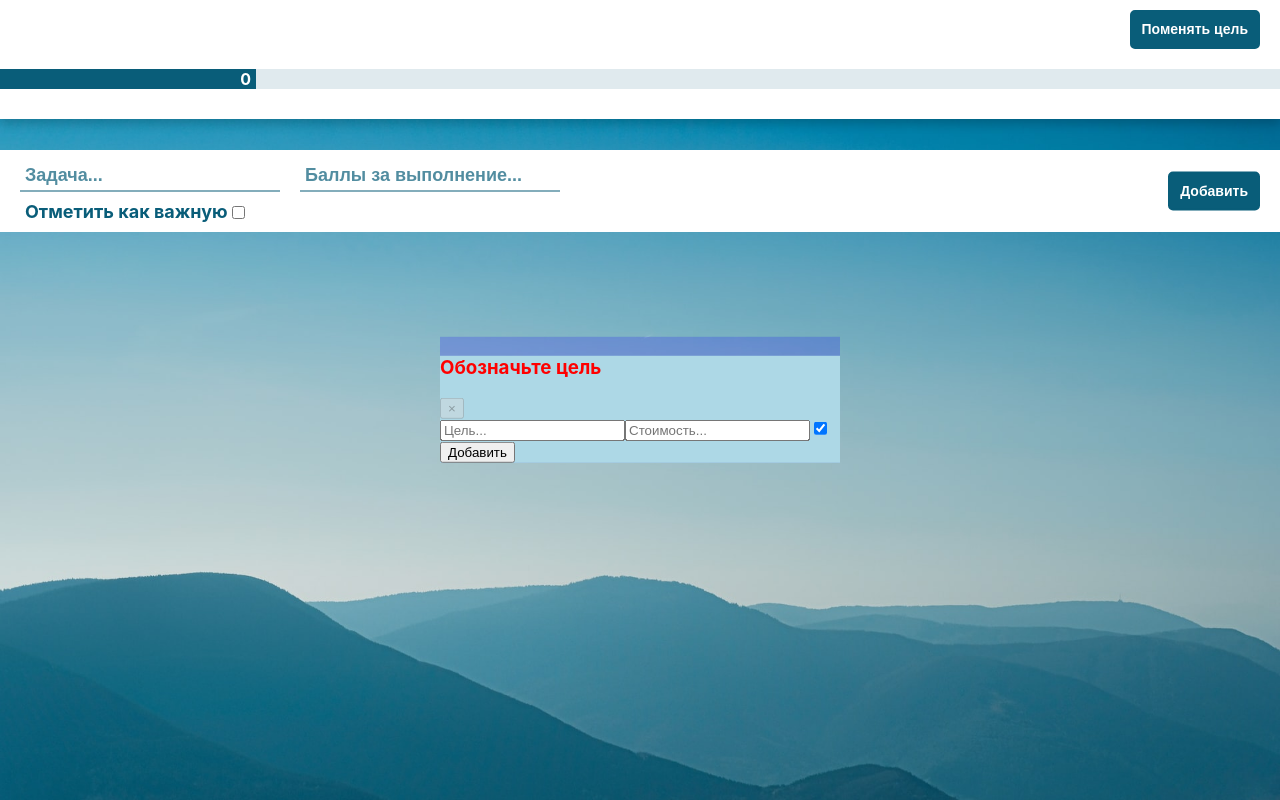
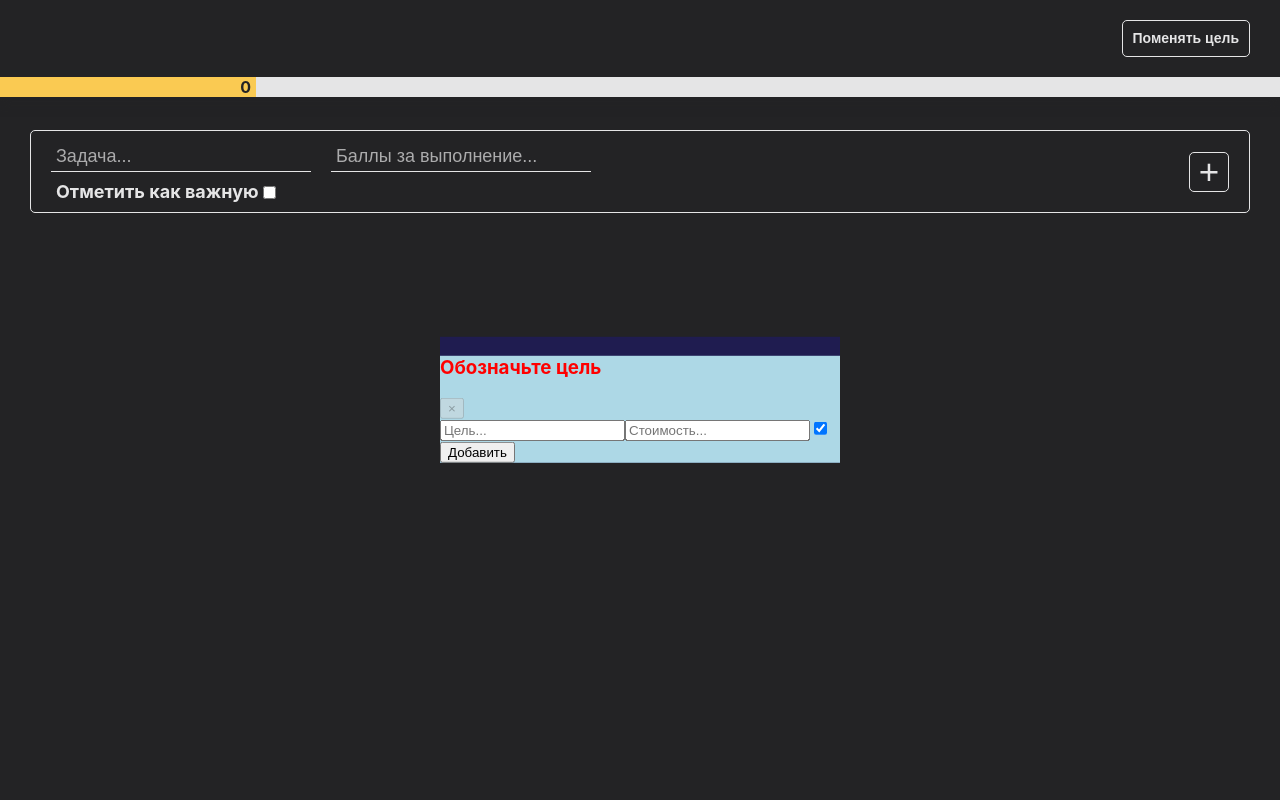
Before and after one commit to DarlingMila/to-dos, a React (Create React App) app: page / in a window 1280 px wide. Built offline with nearby package versions, Linux system fonts and the light colour scheme.

Commit message:
change all the styles

```diff
--- a/src/App.css
+++ b/src/App.css
@@ -1,35 +1,31 @@
 .app {
   min-height: 100vh;
 
-  background-image: url("./images/jan-baborak-n9dTKxMjheE-unsplash.jpg");
+  background-color: hsl(240, 3%, 14%);
+
+  /* background-image: url("./images/jan-baborak-n9dTKxMjheE-unsplash.jpg");
   background-repeat: no-repeat;
   background-attachment: fixed;
   background-position:center;
   background-size: cover;
-  background-clip: border-box;
+  background-clip: border-box; */
 
   padding: 0;
   margin: 0;
 
-  /* цвета */
-  --dark-blue-color: rgba(9, 93, 121, 1);
-  --see-through-dark-blue-color: rgba(9, 93, 121, 0.5);
-  /* --light-blue-color: rgba(14, 145, 184, 1); */
-  --light-grey-color: rgb(224, 234, 238, 1);
-  --white-color: rgba(255, 255, 255, 1);
-
-  --see-through-white-color: rgba(255, 255, 255, 0.5);
-  --see-through-light-grey-color: rgba(224, 234, 238, 0.5);
-
-  --black-color: rgba(0, 0, 0, 1);
-  --see-through-black-color: rgba(0, 0, 0, 0.2);
-
-
   /* NEW SET */
   --side-margin: 30px;
 
+  --primary-color: hsl(240, 3%, 14%);
+  --on-primary-color: hsl(240, 3%, 90%);
+
+  --secondary-color: hsl(240, 3%, 90%);
+  --on-secondary-color: hsl(240, 3%, 14%);
+
+  --accent-color: hsl(43, 94%, 65%);;
+  --on-accent-color: hsl(240, 3%, 14%);;
 }
 
 .app_wrapper {
-  padding-top: 150px;
+  padding-top: 130px;
 }
--- a/src/components/Form/Form.css
+++ b/src/components/Form/Form.css
@@ -1,15 +1,16 @@
 .formSection{
-  width: 100%;
+  position: relative;
+
+  width: calc(100% - 2 * var(--side-margin));
   margin: 0 auto;
-  background-color: var(--white-color);
+  padding: 10px 20px;
 
-  padding: 10px 20px;
   box-sizing: border-box;
-  position: relative;
-}
+  border: 1px solid var(--on-primary-color);
+  border-radius: 5px;
 
-.formSection form {
-
+  background-color: var(--primary-color);
+  color: var(--on-primary-color);
 }
 
 .form_inputWrapper {
@@ -19,73 +20,92 @@
 .form_inputWrapper input {
   width: 250px;
   height: 20px;
+  margin-right: 20px;
   padding: 5px;
+
   border: none;
-  border-bottom: 2px solid var(--see-through-dark-blue-color);
-  color: var(--dark-blue-color);
+  border-bottom: 1px solid var(--secondary-color);
+
   background-color: transparent;
-  margin-right: 20px;
+
   font-size: 18px;
+  font-weight: bold;
+  color: inherit;
+
   transition: all 0.2s ease-in;
-  font-weight: bold;
 }
 
 .form_inputWrapper input::placeholder { /* Chrome, Firefox, Opera, Safari 10.1+ */
-  color: var(--dark-blue-color);
+  font-weight: normal;
+  color: inherit;
   opacity: 0.7; /* Firefox */
 }
 
 .form_inputWrapper input:-ms-input-placeholder { /* Internet Explorer 10-11 */
-  color: var(--dark-blue-color);
+  font-weight: normal;
+  color: inherit;
   opacity: 0.7;
 }
 
 .form_inputWrapper input::-ms-input-placeholder { /* Microsoft Edge */
-  color: var(--dark-blue-color);
+  font-weight: normal;
+  color: inherit;
   opacity: 0.7;
 }
 
 .form_inputWrapper input:focus {
   outline: none;
-  border-bottom-color: var(--dark-blue-color);
+  border-bottom-color: var(--accent-color);
+  color: var(--accent-color);
 }
 
 .form_checkboxWrapper label {
+  padding-left: 5px;
   font-size: 18px;
   font-weight: bold;
   line-height: 18px;
-  color: var(--dark-blue-color);
-  padding-left: 5px;
+  color: inherit;
 }
 
 .form_checkboxWrapper input {
  vertical-align: text-bottom;
 }
 
-.formSection form button {
+.form__submitBtn {
  position: absolute;
  top: 50%;
  right: 20px;
+
+ width: 40px;
+ height: 40px;
+
+ margin: 0;
+ padding: 0;
+
+ background-color: var(--primary-color);
+ border: 1px solid var(--on-primary-color);
+ border-radius: 5px;
+
  transform: translateY(-50%);
- transform-origin: center;
 
- border-radius: 5px;
- line-height: 15px;
- font-size: 14px;
- font-weight: bold;
-
- padding: 10px;
- color: var(--white-color);
- background-color: var(--dark-blue-color);
- border: 2px solid var(--dark-blue-color);
+ font-size: 35px;
+ line-height: 35px;
+ text-align: center;
+ color: var(--on-primary-color);
 
  cursor: pointer;
  transition: all 0.2s ease-in;
+ transform-origin: center;
 }
 
-.formSection form button:hover  {
-  background-color: var(--light-grey-color);
-  color: var(--dark-blue-color);
-  border: 2px solid var(--dark-blue-color);
+.form__submitBtn::after {
+  content: "\002B";
+}
+
+.form__submitBtn:hover  {
   animation: none;
+
+  border-color: var(--accent-color);
+  background-color: var(--on-accent-color);
+  color: var(--accent-color);
 }
--- a/src/components/Form/Form.js
+++ b/src/components/Form/Form.js
@@ -67,7 +67,7 @@ function Form ({ addTask }) {
           />
         </div>
 
-        <button type="submit">Добавить</button>
+        <button className="form__submitBtn" type="submit"></button>
       </form>
     </section>
   );
--- a/src/components/Goal/Goal.css
+++ b/src/components/Goal/Goal.css
@@ -5,100 +5,107 @@
   to {
     background-color: var(--see-through-dark-blue-color);
   }
-
 }
 
 
 .goal {
-  background-color: var(--white-color);
-  width: 100%;
-
-  padding-bottom: 20px;
-
   position: fixed;
-  margin: auto;
   left: 0;
   right: 0;
 
+  width: 100%;
+
+  margin: auto;
+
+  background-color: var(--primary-color);
+  box-shadow: 0 5px 10px var(--primary-color);
+
+  color: var(--on-primary-color);
+
   z-index: 10;
-
-  box-shadow: 0 5px 10px var(--see-through-black-color);
-
 }
 
-.wrapper {
+.goal__wrapper {
   display: flex;
   justify-content: space-between;
   align-items: center;
-  padding: 10px 20px;
+  margin: 0 var(--side-margin);
+  padding: 20px 0;
 }
 
-.goal h1 {
+.goal__title {
   margin: 0;
   font-size: 30px;
-  color: var(--dark-blue-color);
-  text-shadow: 1px 1px 2px var(--white-color);
+  line-height: 30px;
+  color: inherit;
 }
 
-.goal_achieved h1 {
-  color: var(--see-through-dark-blue-color);
+.goal_achieved .goal__title {
+  color: var(--accent-color);
   text-shadow: none;
   text-decoration: line-through;
 }
 
-.goal button {
+.goal__btn {
+  padding: 10px;
+
+  background-color: var(--primary-color);
+  border: 1px solid var(--on-primary-color);
   border-radius: 5px;
+
   line-height: 15px;
   font-size: 14px;
   font-weight: bold;
 
- padding: 10px;
- color: var(--white-color);
- background-color: var(--dark-blue-color);
- border: 2px solid var(--dark-blue-color);
+  color: var(--on-primary-color);
 
   cursor: pointer;
   transition: all 0.2s ease-in;
 }
 
-.goal button:hover,
-.goal_achieved button:hover  {
-  background-color: var(--light-grey-color);
-  color: var(--dark-blue-color);
-  border: 2px solid var(--dark-blue-color);
+.goal__btn:hover,
+.goal__btn button:hover  {
+  border-color: var(--accent-color);
+  color: var(--accent-color);
   animation: none;
 }
 
-.goal_achieved button {
+.goal_achieved .goal__btn {
   animation: colorChanging 1s ease-in-out infinite alternate;
 }
 
 .goal_progressBar {
   position: relative;
-  padding: 10px 0;
+  box-sizing: border-box;
+
 }
 
 .line {
   width: 100%;
   height: 20px;
-  background-color: var(--light-grey-color);
-  color: var(--dark-blue-color);
-  text-align: end;
-  padding-right: 5px;
+  padding: 0 5px;
+
+  background-color: var(--secondary-color);
   box-sizing: border-box;
-  vertical-align: middle;
+
   line-height: 20px;
   font-weight: bold;
-
+  text-align: end;
+  vertical-align: middle;
+  color: var(--on-secondary-color);
 }
 
-.line_green {
-  background-color: var(--dark-blue-color);
+.line_progress {
   position: absolute;
   top: 0;
   left: 0;
+
   width: 20%;
-  transform: translate(0, 50%);
+  background-color: var(--accent-color);
+  box-sizing: border-box;
+
+  line-height: 20px;
+  color: var(--on-accent-color);
+
   transition: all 0.5s ease-in-out;
-  color: white;
 }
--- a/src/components/Goal/Goal.js
+++ b/src/components/Goal/Goal.js
@@ -20,32 +20,18 @@ function Goal({ goal, earnedPoints, openPopup, isAchieved }) {
 
   return (
     <section className={`goal ${isAchieved ? "goal_achieved" : ""}`}>
-      <div className="wrapper">
-        <h1>{goal.name}</h1>
-        <button type="button" onClick={open}>
+      <div className="goal__wrapper">
+        <h1 className="goal__title">{goal.name}</h1>
+        <button className="goal__btn" type="button" onClick={open}>
           Поменять цель
         </button>
       </div>
       <div className="goal_progressBar">
         <div className="line">{goal.price}</div>
-        <div className="line line_green" style={madeProgress}>
-         {earnedPoints}
+        <div className="line line_progress" style={madeProgress}>
+          {earnedPoints}
         </div>
       </div>
-      {/* <div
-        className="goal_progressBar"
-        data-earnedPoints={earnedPoints}
-        data-goalPrice={goal.price}
-      >
-        {earnedPoints} / {goal.price}
-      </div>
-      <div
-        className="goal_progressBar"
-        data-earnedPoints={earnedPoints}
-        data-goalPrice={goal.price}
-      >
-        {earnedPoints} / {goal.price}
-      </div> */}
     </section>
   );
 }
--- a/src/components/Item/Item.js
+++ b/src/components/Item/Item.js
@@ -11,7 +11,8 @@ function Item ({ id, name, price, isImportant, isDone, deleteTask, doneTask }) {
     setTimeout(() => {
       deleteTask(id);
     }, 1000)
-    setDeleteAnimation(true);
+
+    setDeleteAnimation(!deleteAnimation);
   };
 
   const doneHandler = (id, price, isDone) => {
@@ -26,16 +27,19 @@ function Item ({ id, name, price, isImportant, isDone, deleteTask, doneTask }) {
         ${deleteAnimation ? "item_deleteAnimation" : ""}
         `}
     >
-      <h3>{name}</h3>
-      <p>{price}</p>
+      <div className="item__wrapper">
+        <h3 className="item__title">{name}</h3>
+        <b className="item__price">{price}</b>
+      </div>
+
       <button
         type="button"
-        className="itemBtn itemBtn_done"
+        className="item__btn item__btn_done"
         onClick={() => doneHandler(id, price, isDone)}
       ></button>
       <button
         type="button"
-        className="itemBtn itemBtn_delete"
+        className="item__btn item__btn_delete"
         onClick={() => deleteHandler(id)}
       ></button>
     </li>
--- a/src/components/List/List.css
+++ b/src/components/List/List.css
@@ -13,9 +13,6 @@
   padding: 0;
 
   display: grid;
-  row-gap: 20px;
+  gap: 20px 30px;
   grid-template-columns: repeat(auto-fit, minmax(300px, 1fr));
-
-
-
 }
```
Also changed, not shown: src/App.js (+11 -43 lines), src/components/Item/Item.css (+77 -129 lines). Lines whose indentation alone changed are shown as unchanged.
